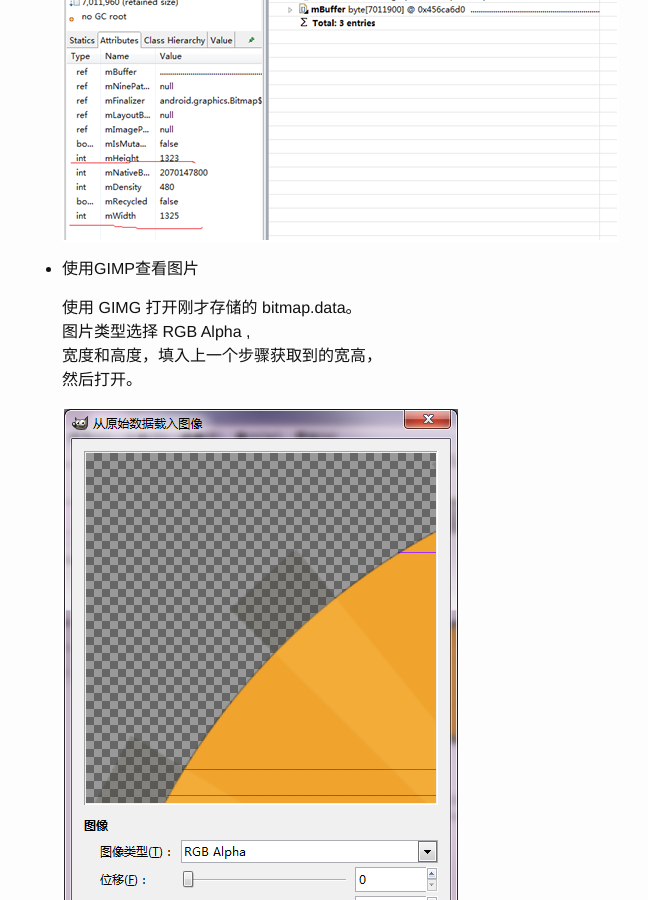
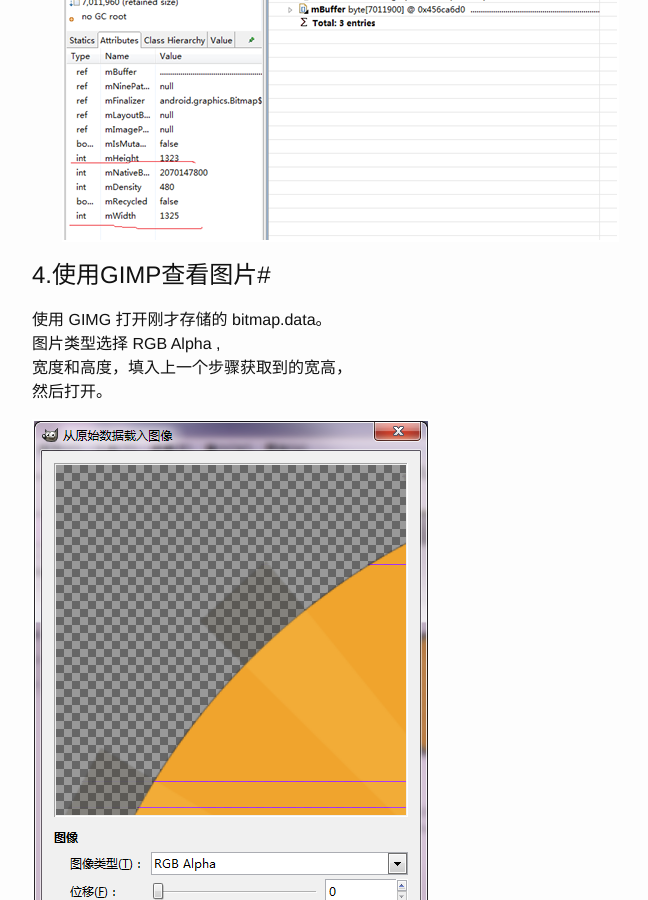
Before and after one commit to coolpers/coolpers.github.io, a Jekyll site: the page built from _posts/2014-08-25-view-hprof-bitmap.md, in a window 1280 px wide and 900 px high, scrolled down 906 px. Shown: the whole window, without its empty margins (238-886 px from the left). Built offline with Jekyll 4.4.1, drawn with Linux system fonts in a browser that asks for light colours.

Commit message:
modify view hprof bitmap

```diff
--- a/_posts/2014-08-25-view-hprof-bitmap.md
+++ b/_posts/2014-08-25-view-hprof-bitmap.md
@@ -29,11 +29,11 @@ tags: hprof MAT android bitmap
 	在 mat 中 bitmap的属性中可以看到
 	![](/assets/posts/2014-08-25-view-hprof-bitmap/bitmap-property.png)
 
-- 使用GIMP查看图片
+# 4.使用GIMP查看图片#
 
-	使用 GIMG 打开刚才存储的 bitmap.data。
-	图片类型选择 RGB Alpha ,
-	宽度和高度，填入上一个步骤获取到的宽高，
-	然后打开。
+使用 GIMG 打开刚才存储的 bitmap.data。
+图片类型选择 RGB Alpha ,
+宽度和高度，填入上一个步骤获取到的宽高，
+然后打开。
 
-	![](/assets/posts/2014-08-25-view-hprof-bitmap/gimg.png)
+![](/assets/posts/2014-08-25-view-hprof-bitmap/gimg.png)
```
